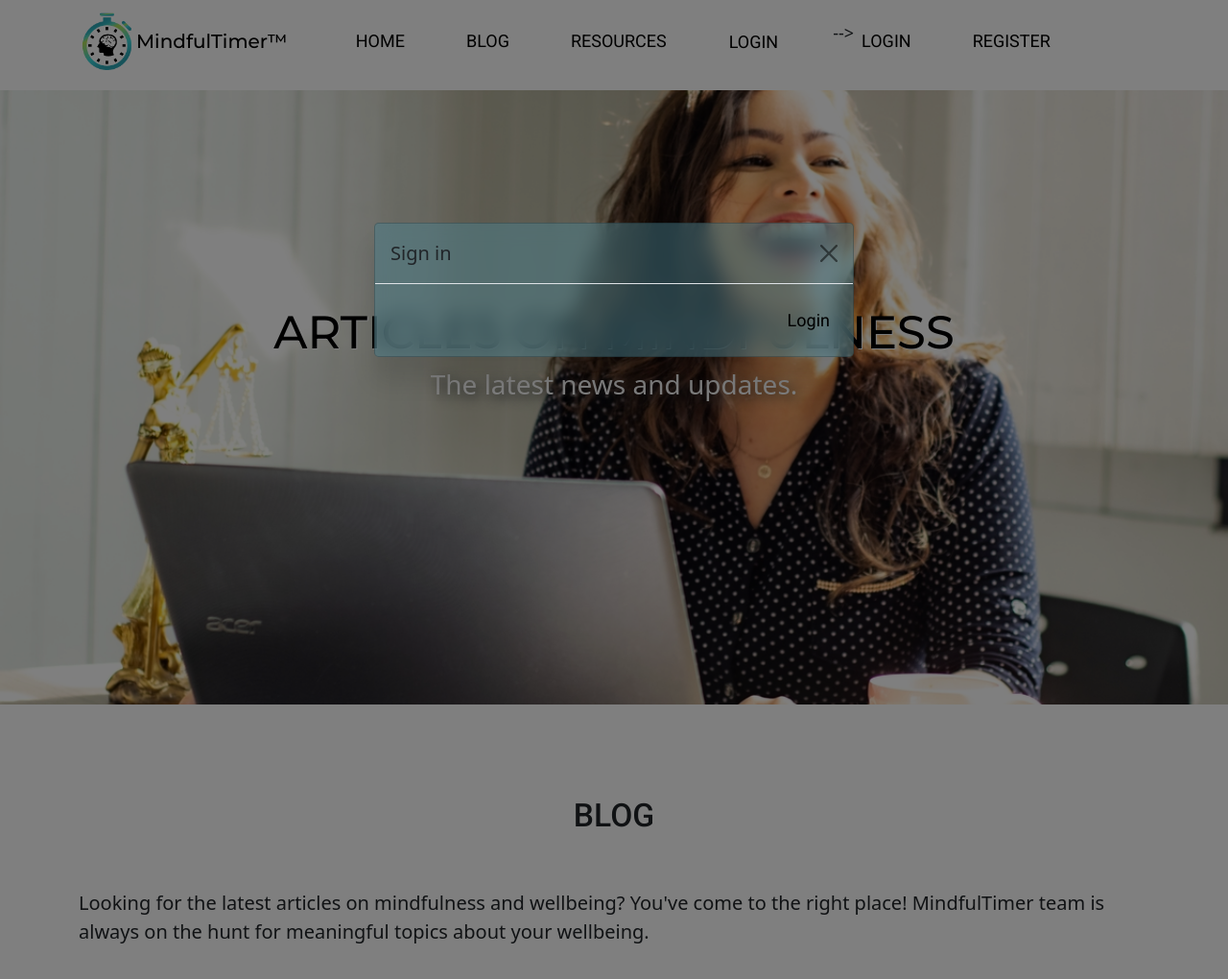
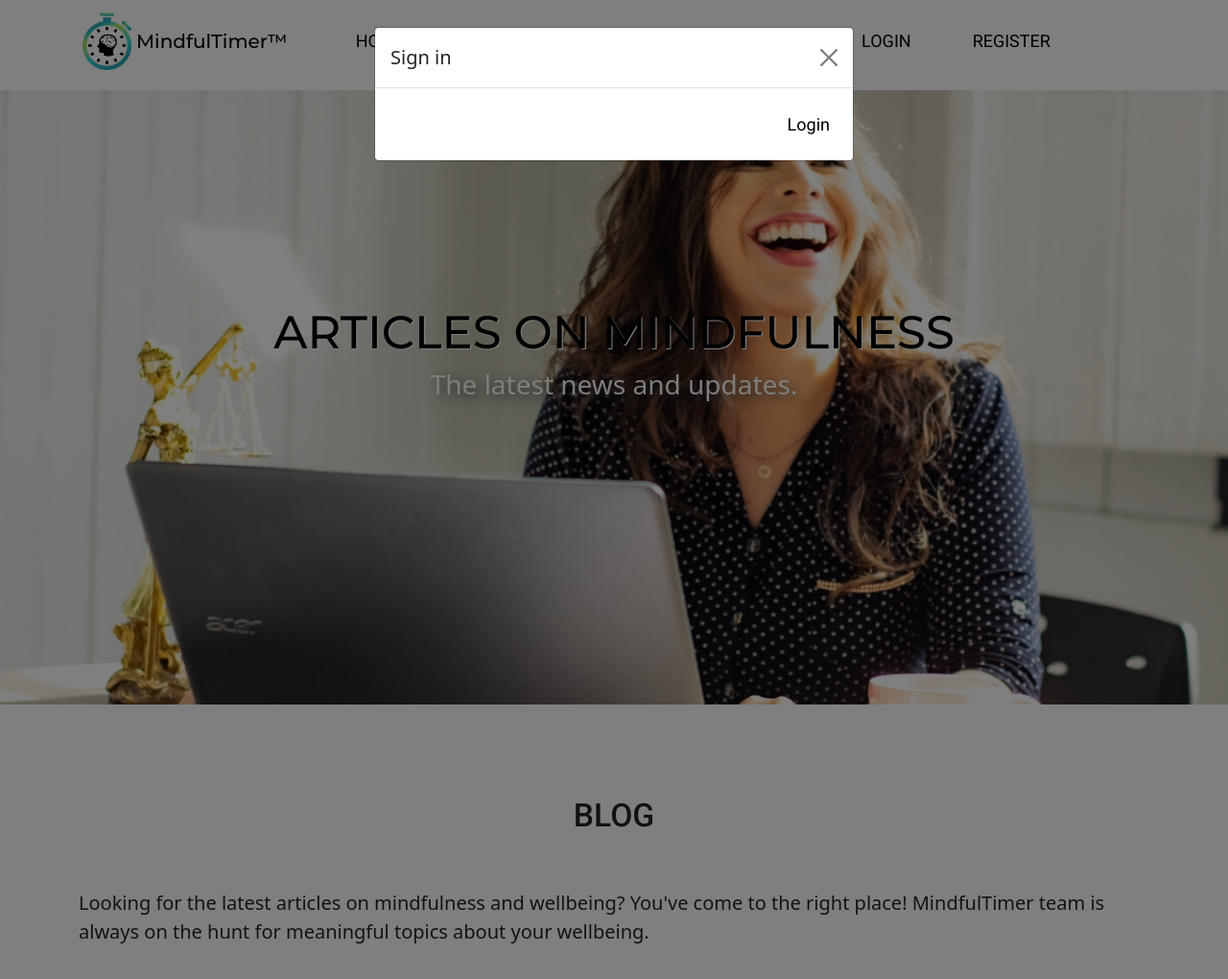
Before and after one commit to kuzGo/January-2022-Hackathon, a Flask app: template templates/blog.html in a window 1280 px wide, after a click on "LOGIN". Shown: the whole page at 96% size. Run offline with Flask 2, Linux system fonts and the light colour scheme; the template is opened without the code that fills it, so the values that code supplies are empty; the visitor is signed in with stand-in values (Sample User, id 1); parts of the project's set-up code (start-up, migrations or seed data) failed here and were passed over; some libraries are stand-ins or nearby versions.

Commit message:
remove unnecessary styles for login page

```diff
--- a/static/css/styles.css
+++ b/static/css/styles.css
@@ -571,16 +571,8 @@ a:link {
   }
 
 /* LOGIN PAGE */
-.modal {
-  top: 20%;
-}
-.modal-content {
-  background: #4a849373!important;
-  backdrop-filter: blur(10px);
-  box-shadow: 0 25px 25px rgb(0 0 0 / 10%);
-}
-.btn-check:focus+.btn, .btn:focus {
-  box-shadow:none;
+
+
 }
 
 /* Home page card's styling */
```
